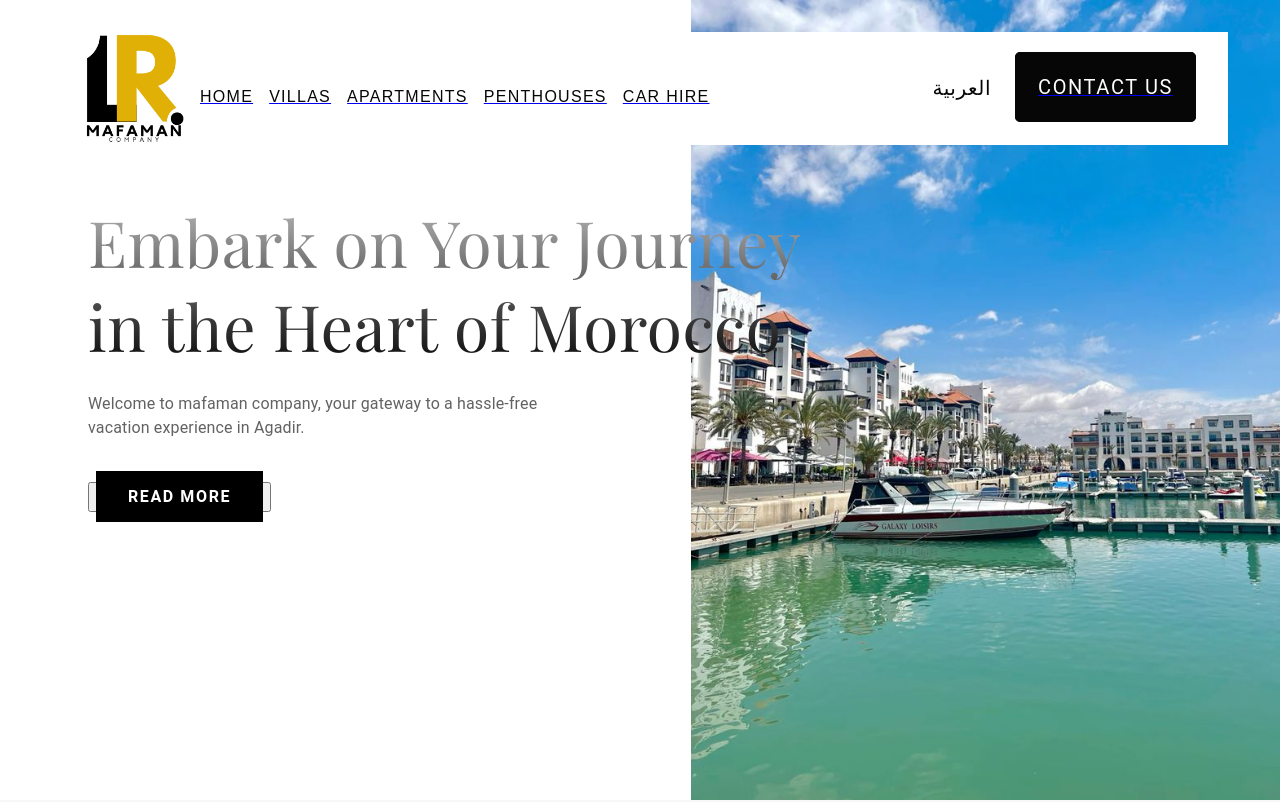
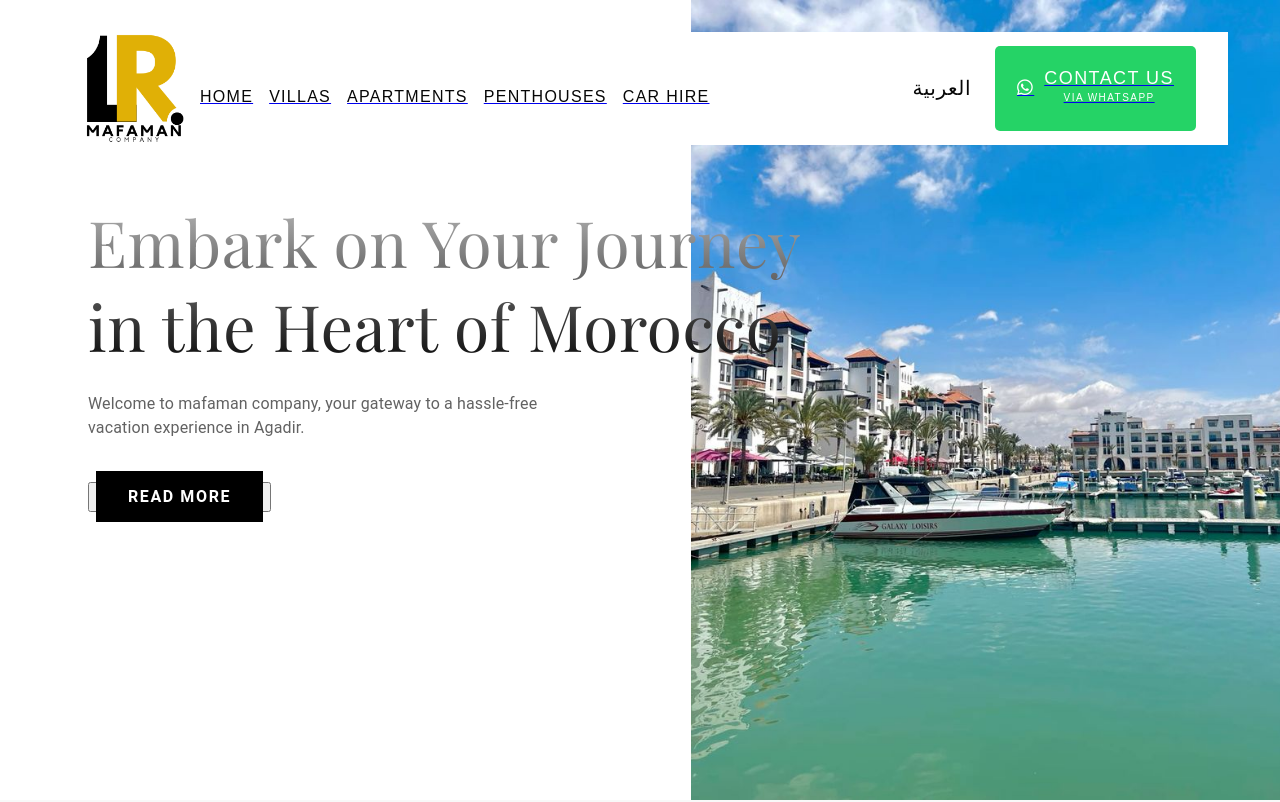
Before and after one commit to MOUADAKROUBI/hotel-booking, a React (Vite) app: page /en/home in a window 1280 px wide. Shown: the top 802 px of the page. Built offline with nearby package versions, Linux system fonts and the light colour scheme; a web font is replaced by a local one.

Commit message:
updated book now to whatsapp icon

```diff
--- a/src/Components/FeedBack.tsx
+++ b/src/Components/FeedBack.tsx
@@ -292,7 +292,7 @@ export default function FeedBack() {
               }
             </motion.button>
           </Box>
-          <ButtonBookNow texten="Book Now" textar="احجز الأن" />
+          <ButtonBookNow texten="book now " textar="احجز الأن" />
         </Container>
       </Box>
     </>
--- a/src/Components/Home/AllCategoriesHome.tsx
+++ b/src/Components/Home/AllCategoriesHome.tsx
@@ -410,7 +410,7 @@ export default function AllCategoriesHome({ category, index }) {
                                 )}
                               </Box>
                               <ButtonBookNow
-                                texten="Book Now"
+                                texten="book now "
                                 textar="احجز الان"
                               />
                             </Box>
--- a/src/Components/SingleCategory/Gallery.tsx
+++ b/src/Components/SingleCategory/Gallery.tsx
@@ -113,7 +113,7 @@ export default function Gallery({ galleryRef, images }: { galleryRef: React.RefO
                 </Box>
               ))}
             </Box>
-            <ButtonBookNow texten="Book Now" textar="احجز الان" />
+            <ButtonBookNow texten="book now " textar="احجز الان" />
           </Box>
         </Container>
       </Box>
--- a/src/Components/SingleCategory/SingleCategoryAbout.tsx
+++ b/src/Components/SingleCategory/SingleCategoryAbout.tsx
@@ -147,7 +147,7 @@ export default function SingleCategoryAbout({
                 />
               </Typography>
 
-              <ButtonBookNow texten="Book Now" textar="احجز الان" />
+              <ButtonBookNow texten="book now " textar="احجز الان" />
             </Box>
           </Box>
         </Container>
--- a/src/Components/SingleCategory/SingleCategoryAmenities.tsx
+++ b/src/Components/SingleCategory/SingleCategoryAmenities.tsx
@@ -95,7 +95,7 @@ export default function SingleCategoryAmenities({ data }) {
                   </Typography>
                 </Box>
                 <Box sx={{ mb: 4, width: "100%" }}>
-                  <ButtonBookNow texten="Book Now" textar="احجز الان" />
+                  <ButtonBookNow texten="book now " textar="احجز الان" />
                 </Box>
               </Box>
 
--- a/src/Components/SingleCategory/SingleCategoryHero.tsx
+++ b/src/Components/SingleCategory/SingleCategoryHero.tsx
@@ -314,7 +314,7 @@ export default function SingleCategoryHero({
                   </motion.div>
                 </Box>
 
-                <ButtonBookNow texten="Book Now" textar="احجز الان" />
+                <ButtonBookNow texten="book now " textar="احجز الان" />
               </Box>
             </Box>
           </Box>
--- a/src/Components/ui/ButtonBookNow.tsx
+++ b/src/Components/ui/ButtonBookNow.tsx
@@ -3,32 +3,51 @@ import React from "react";
 import { useLanguage } from "../../Contexts/LanguageContext";
 import { motion } from "framer-motion";
 
-export default function ButtonBookNow({ texten, textar }: { texten: string, textar: string }) {
+export default function ButtonBookNow({
+  texten,
+  textar,
+}: {
+  texten: string;
+  textar: string;
+}) {
   const { language } = useLanguage();
 
   return (
-    <motion.div whileHover={{ scale: 1.2 }} whileTap={{ scale: 0.8 }}>
-      <a href="https://wa.me/message/7EKHM7JVJBYZB1" target="__black" className="btn-book-now">
-        <Typography
-          component="span"
+    <motion.div whileHover={{ scale: 1.1 }} whileTap={{ scale: 0.9 }}>
+      <a
+        href="https://wa.me/message/7EKHM7JVJBYZB1"
+        target="__black"
+        className="btn-book-now"
+      >
+        <Box
           sx={{
-            backgroundColor: "#060606",
+            backgroundColor: "#25D366",
             color: "#ffffff",
             textAlign: "center",
-            letterSpacing: language === 'en' ? ".08em": 0,
+            letterSpacing: language === "en" ? ".08em" : 0,
             textTransform: "uppercase",
             padding: { xs: "22px 30px", sm: "22px" },
-            fontSize: "20px",
+            fontSize: "18px",
             lineHeight: "1.125em",
-            border: "1px solid #060606",
+            border: "none",
             borderRadius: "5px",
+            display: "flex",
+            justifyContent: "center",
+            alignItems: "center",
+            gap: "10px",
           }}
         >
-          <span>
-            {
-              language === "en" ? texten : textar
-            }
-          </span>
+          <i className="fa fa-whatsapp"></i>
+          <div>
+            <span>{language === "en" ? texten : textar}</span>
+            <Box
+              sx={{
+                fontSize: "10px",
+              }}
+            >
+              via whatsapp
+            </Box>
+          </div>
           <Box
             sx={{
               display: "none",
@@ -40,6 +59,7 @@ export default function ButtonBookNow({ texten, textar }: { texten: string, text
               bottom: "0%",
               left: "0%",
               right: "0%",
+              // transition: "ease-in-out .9s ",
               "&:hover": {
                 display: "block",
                 width: "100%",
@@ -47,7 +67,7 @@ export default function ButtonBookNow({ texten, textar }: { texten: string, text
               },
             }}
           />
-        </Typography>
+        </Box>
       </a>
     </motion.div>
   );
```
